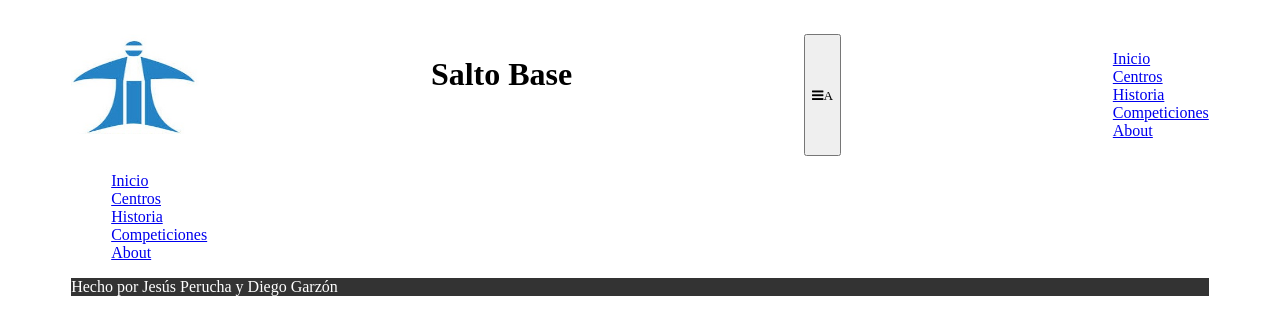
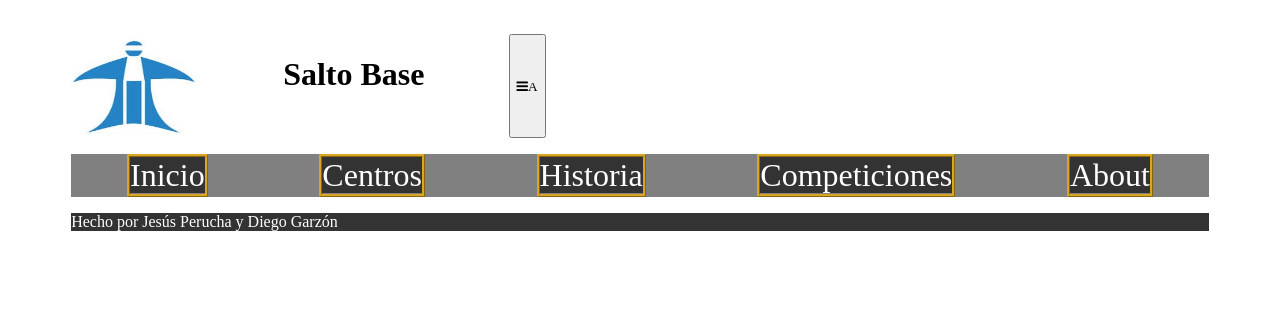
Before and after one commit to Espartaco99/Proyecto1Babel, a website with bundled scripts: page Proyecto Salto Base/index.html in a window 1280 px wide. Built offline with nearby package versions, Linux system fonts and the light colour scheme.

Commit message:
Estilos de menu y script arranque

```diff
--- a/Proyecto Salto Base/app/app.js
+++ b/Proyecto Salto Base/app/app.js
@@ -3,10 +3,3 @@ import { Main } from './main.js'
 (function(){
    document.addEventListener('DOMContentLoaded',() => new Main(),false)
 })()
-
-document.querySelector("#botonMenu")
-document.addEventListener("click", desplegarMenu, false)
-
-function desplegarMenu() {
-    document.querySelector("#menu_movil").style.visibility = visible;
-}
--- a/Proyecto Salto Base/app/main.js
+++ b/Proyecto Salto Base/app/main.js
@@ -31,3 +31,10 @@ export class Main {
         this.vista.eMain.innerHTML = ELEM.innerHTML
     }
 }
+
+document.querySelector("#botonMenu").addEventListener("click", desplegarMenu, false)
+
+function desplegarMenu() {
+    console.log(document.querySelector("#menu_movil").style.display)
+    document.querySelector("#menu_movil").style.display = flex;
+}
--- a/Proyecto Salto Base/css/style.css
+++ b/Proyecto Salto Base/css/style.css
@@ -10,16 +10,32 @@ header img{
     width: 128px;
     height: 100px;
 }
-nav ul{
-    list-style:none;
-    text-align: left;
-    visibility: visible
+ul{
+    list-style: none;
+    display: flex;
+    justify-content: space-around;
+    padding: 0px;
 }
+li{
+    border-collapse: none;
+    border-style: ridge;
+    border-color: goldenrod;
+
+}
+li a{
+    text-decoration-line: none;
+    background-color: #333;
+    color: #fff;
+    font-size: 2rem;
+}
+
 header>nav{
-    /* display: none; */
+    visibility: hidden;
+
 }
 div>nav{
-   visibility: hidden;
+    visibility: visible;
+    background-color: grey;
 }
 .container{
     margin-left: 5%;
```
Also changed, not shown: 1 other file.
